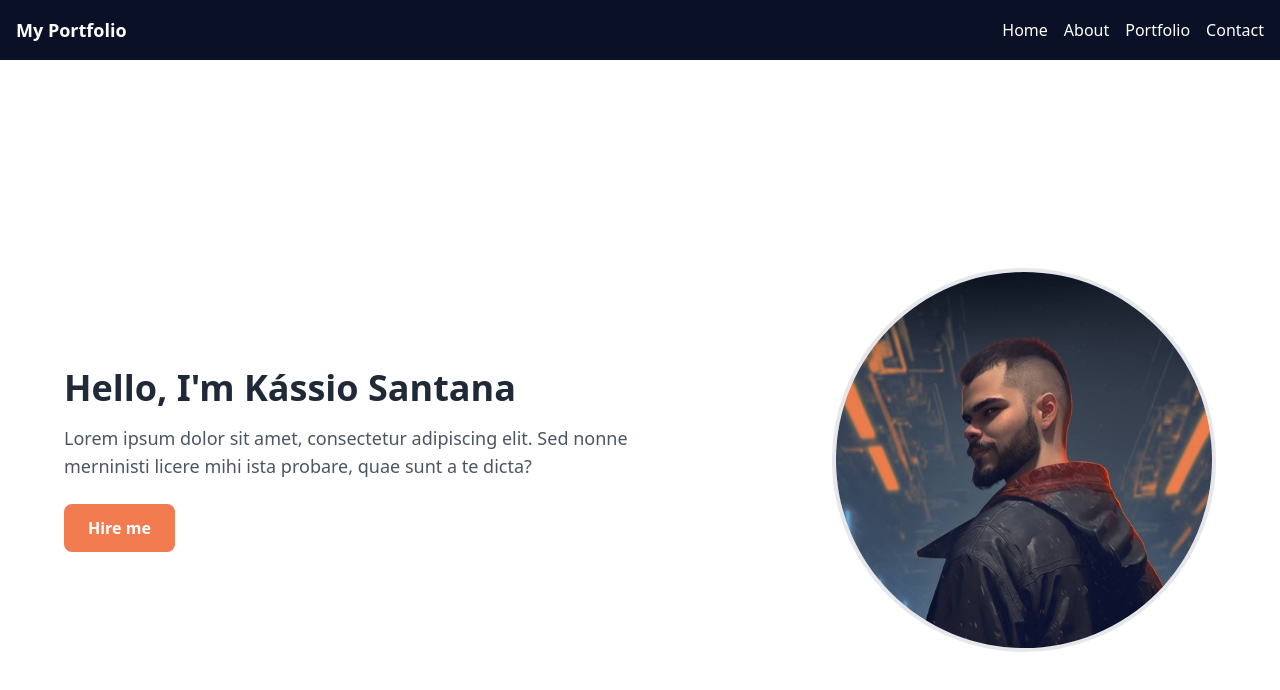
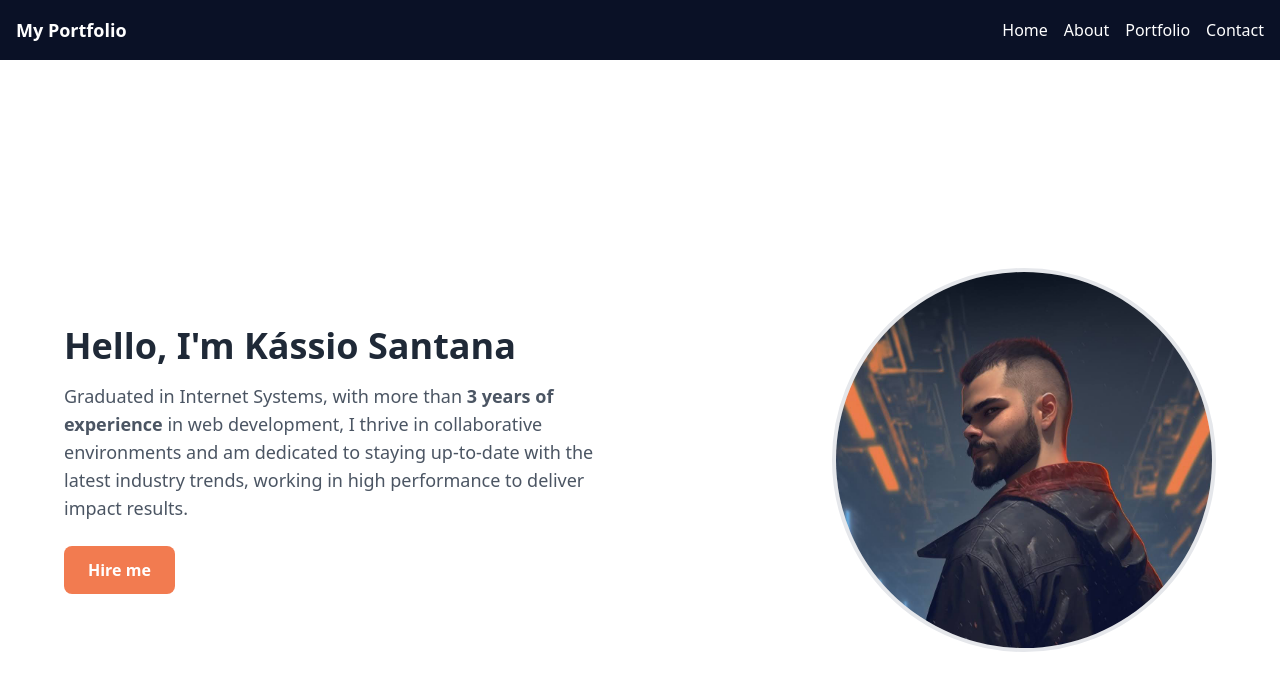
Before and after one commit to sankassio99/portifolio-2023, a Vue app: page / in a window 1280 px wide. Shown: the top 690 px of the page. Built offline with nearby package versions, Linux system fonts and the light colour scheme.

Commit message:
Introdution text

```diff
--- a/src/components/HomePage.vue
+++ b/src/components/HomePage.vue
@@ -4,8 +4,10 @@
             <!-- Left side: Text content -->
             <div class="md:w-1/2 text-center md:text-left">
                 <h1 class="text-4xl font-bold text-gray-800">Hello, I'm Kássio Santana</h1>
-                <p class="text-gray-600 mt-4 text-lg">Lorem ipsum dolor sit amet, consectetur adipiscing elit. Sed nonne
-                    merninisti licere mihi ista probare, quae sunt a te dicta?</p>
+                <p class="text-gray-600 mt-4 text-lg">
+                    Graduated in Internet Systems, with more than <b>3 years of experience</b> in web development,
+                    I thrive in collaborative environments and am dedicated to staying up-to-date with the latest industry trends, working
+                    in high performance to deliver impact results.</p>
                 <a href="#"
                     class="mt-6 inline-block px-6
                     py-3 bg-customOrange text-white
```
